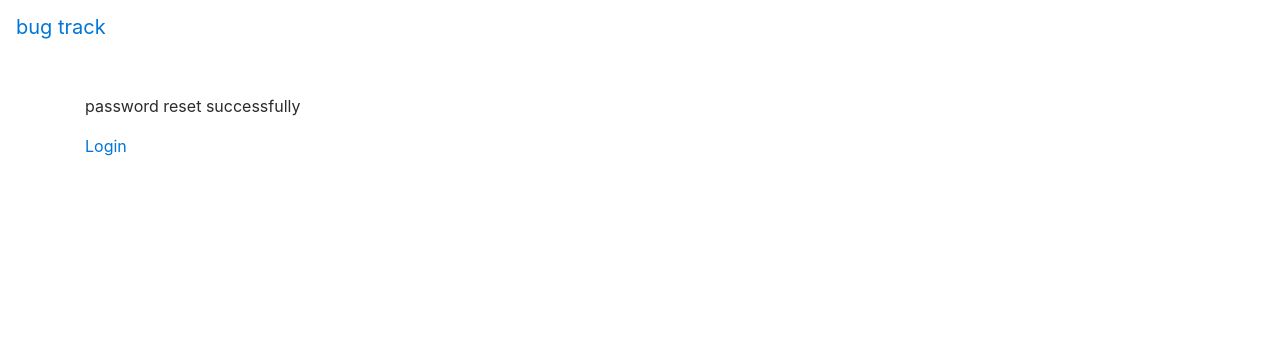
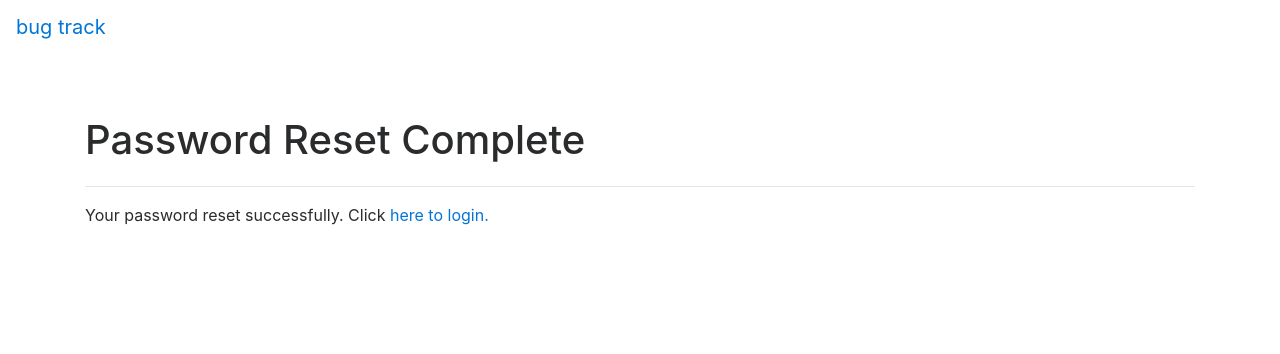
Before and after one commit to jamestaggart28/bug-track, a Django app: page /accounts/reset_complete/ in a window 1280 px wide. Shown: the top 354 px of the page. Run offline with Django 3.2, Linux system fonts and the light colour scheme; parts of the project's set-up code (start-up, migrations or seed data) failed here and were passed over; some libraries are stand-ins or nearby versions.

Commit message:
accounts reset complete template

```diff
--- a/bug-track/accounts/templates/accounts/password_reset_complete.html
+++ b/bug-track/accounts/templates/accounts/password_reset_complete.html
@@ -1,8 +1,17 @@
 {% extends "base.html" %}
 
-{% block title %}password reset successfully{% endblock title %}
+{% block title %}account | password reset complete{% endblock title %}
 
 {% block content %}
-    <p>password reset successfully</p>
-    <p><a href="{% url 'accounts:login' %}">Login</a></p>
+    <div class="row mt-4">
+        <div class="col">
+            <h1>Password Reset Complete</h1>
+        </div>
+    </div>
+    <hr />
+    <div class="row">
+        <div class="col">
+             <p>Your password reset successfully. Click <a href="{% url 'accounts:login' %}">here to login.</a></p>
+        </div>
+    </div>
 {% endblock content %}
```
